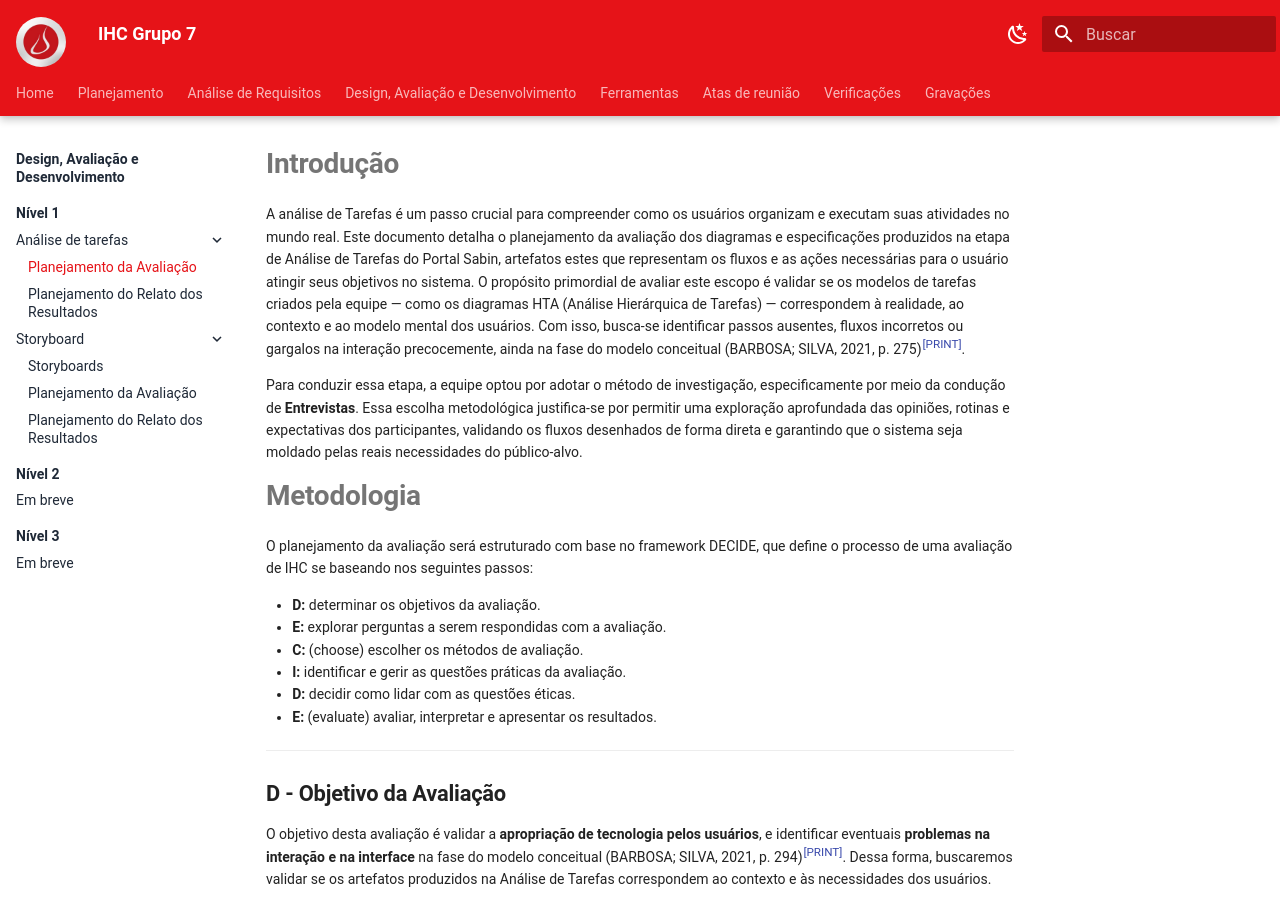
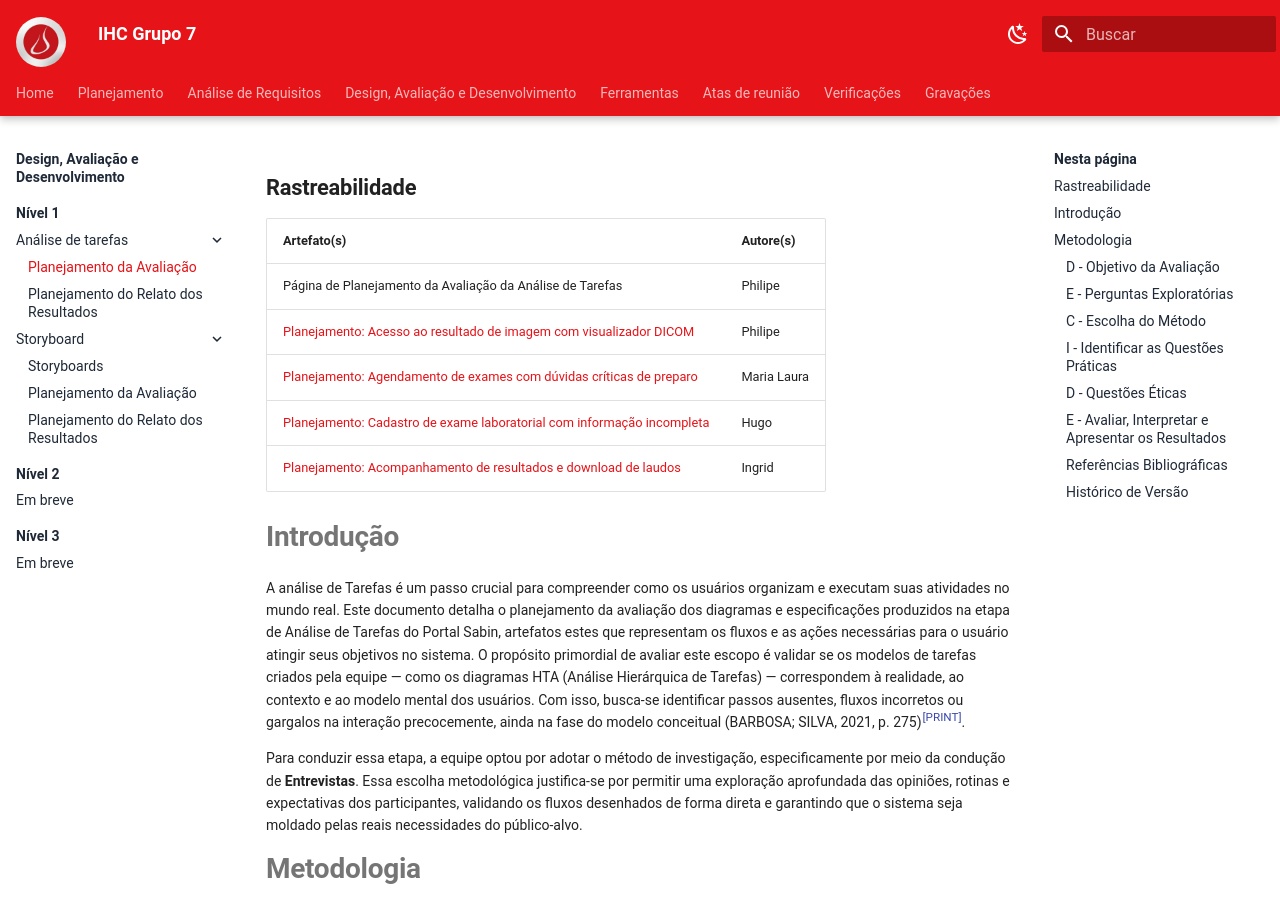
Before and after one commit to Interacao-Humano-Computador/2026.1-Grupo07, an MkDocs documentation site: the page built from docs/AvaliacaoDesenvolvimento/Nivel01/AnaliseDeTarefas/PlanejamentoAvaliacao.md, in a window 1280 px wide and 900 px high. Built offline with MkDocs 1.6.1 and Material for MkDocs 9.7.7, drawn with Linux system fonts in a browser that asks for light colours.

Commit message:
fix: ajustes das imagens da aba de design

```diff
--- a/docs/AvaliacaoDesenvolvimento/Nivel01/AnaliseDeTarefas/PlanejamentoAvaliacao.md
+++ b/docs/AvaliacaoDesenvolvimento/Nivel01/AnaliseDeTarefas/PlanejamentoAvaliacao.md
@@ -1,5 +1,14 @@
+## Rastreabilidade
+|Artefato(s) | Autore(s)|
+| --- | --- |
+| Página de Planejamento da Avaliação da Análise de Tarefas | Philipe |
+| [Planejamento: Acesso ao resultado de imagem com visualizador DICOM](PlanejamentosAvalGrupo/PlanejamentoPhilipe.md) | Philipe |
+| [Planejamento: Agendamento de exames com dúvidas críticas de preparo](PlanejamentosAvalGrupo/PlanajamentoMaria.md) | Maria Laura |
+| [Planejamento: Cadastro de exame laboratorial com informação incompleta](PlanejamentosAvalGrupo/PlanejamentoHugo.md) | Hugo |
+| [Planejamento: Acompanhamento de resultados e download de laudos](PlanejamentosAvalGrupo/PlanejamentoIngrid.md) | Ingrid |
+
 # Introdução
-A análise de Tarefas é um passo crucial para compreender como os usuários organizam e executam suas atividades no mundo real. Este documento detalha o planejamento da avaliação dos diagramas e especificações produzidos na etapa de Análise de Tarefas do Portal Sabin, artefatos estes que representam os fluxos e as ações necessárias para o usuário atingir seus objetivos no sistema. O propósito primordial de avaliar este escopo é validar se os modelos de tarefas criados pela equipe — como os diagramas HTA (Análise Hierárquica de Tarefas) — correspondem à realidade, ao contexto e ao modelo mental dos usuários. Com isso, busca-se identificar passos ausentes, fluxos incorretos ou gargalos na interação precocemente, ainda na fase do modelo conceitual <span class="hover-image">(BARBOSA; SILVA, 2021, p. 275)<sup class="Print">[PRINT]</sup><img class= "img" src="../../assets/PlanejamentoAnalise.png"> </span>.
+A análise de Tarefas é um passo crucial para compreender como os usuários organizam e executam suas atividades no mundo real. Este documento detalha o planejamento da avaliação dos diagramas e especificações produzidos na etapa de Análise de Tarefas do Portal Sabin, artefatos estes que representam os fluxos e as ações necessárias para o usuário atingir seus objetivos no sistema. O propósito primordial de avaliar este escopo é validar se os modelos de tarefas criados pela equipe — como os diagramas HTA (Análise Hierárquica de Tarefas) — correspondem à realidade, ao contexto e ao modelo mental dos usuários. Com isso, busca-se identificar passos ausentes, fluxos incorretos ou gargalos na interação precocemente, ainda na fase do modelo conceitual <span class="hover-image">(BARBOSA; SILVA, 2021, p. 275)<sup class="Print">[PRINT]</sup><img class= "img" src="../../../../assets/PlanejamentoAnalise.png"> </span>.
 
  Para conduzir essa etapa, a equipe optou por adotar o método de investigação, especificamente por meio da condução de **Entrevistas**. Essa escolha metodológica justifica-se por permitir uma exploração aprofundada das opiniões, rotinas e expectativas dos participantes, validando os fluxos desenhados de forma direta e garantindo que o sistema seja moldado pelas reais necessidades do público-alvo.
 
@@ -18,21 +27,21 @@ O planejamento da avaliação será estruturado com base no framework DECIDE, qu
 
 ## D - Objetivo da Avaliação
 
-O objetivo desta avaliação é validar a **apropriação de tecnologia pelos usuários**, e identificar eventuais **problemas na interação e na interface** na fase do modelo conceitual <span class="hover-image">(BARBOSA; SILVA, 2021, p. 294)<sup class="Print">[PRINT]</sup><img class= "img" src="../../assets/DECIDE-D1.png"> </span>. Dessa forma, buscaremos validar se os artefatos produzidos na Análise de Tarefas correspondem ao contexto e às necessidades dos usuários.
+O objetivo desta avaliação é validar a **apropriação de tecnologia pelos usuários**, e identificar eventuais **problemas na interação e na interface** na fase do modelo conceitual <span class="hover-image">(BARBOSA; SILVA, 2021, p. 294)<sup class="Print">[PRINT]</sup><img class= "img" src="../../../../assets/DECIDE-D1.png"> </span>. Dessa forma, buscaremos validar se os artefatos produzidos na Análise de Tarefas correspondem ao contexto e às necessidades dos usuários.
 
 ## E - Perguntas Exploratórias
 
-Essas perguntas são responsáveis por operacionalizar a investigação e o julgamento de valor a serem realizados <span class="hover-image">(BARBOSA; SILVA, 2021, p. 294)<sup class="Print">[PRINT]</sup><img class= "img" src="../../assets/DECIDE-E.png"> </span>. Elas devem considerar o perfil dos usuários-alvo e suas atividades.
+Essas perguntas são responsáveis por operacionalizar a investigação e o julgamento de valor a serem realizados <span class="hover-image">(BARBOSA; SILVA, 2021, p. 294)<sup class="Print">[PRINT]</sup><img class= "img" src="../../../../assets/DECIDE-E.png"> </span>. Elas devem considerar o perfil dos usuários-alvo e suas atividades.
 
 ## C - Escolha do Método
 
-Para atestar se a Análise de Tarefas reflete a realidade do usuário, nossa equipe optou pela técnica de **Entrevista**<span class="hover-image">(BARBOSA; SILVA, 2021, p. 294)<sup class="Print">[PRINT]</sup><img class= "img" src="../../assets/DECIDE-C.png"> </span>. Esse método investigativo servirá como ferramenta de validação com o entrevistado, permitindo capturar suas expectativas, opiniões e padrões de comportamento. Com esse formato, asseguramos que a validação do artefato seja guiada por evidências reais do usuário.
+Para atestar se a Análise de Tarefas reflete a realidade do usuário, nossa equipe optou pela técnica de **Entrevista**<span class="hover-image">(BARBOSA; SILVA, 2021, p. 294)<sup class="Print">[PRINT]</sup><img class= "img" src="../../../../assets/DECIDE-C.png"> </span>. Esse método investigativo servirá como ferramenta de validação com o entrevistado, permitindo capturar suas expectativas, opiniões e padrões de comportamento. Com esse formato, asseguramos que a validação do artefato seja guiada por evidências reais do usuário.
 
 ---
 
 ## I - Identificar as Questões Práticas
 
-Nesta etapa do framework DECIDE, são definidos os procedimentos organizacionais e os recursos necessários para a execução da avaliação <span class="hover-image">(BARBOSA; SILVA, 2021, p. 294)<sup class="Print">[PRINT]</sup><img class= "img" src="../../assets/DECIDE-I.png"> </span>. Para esta etapa, os participantes serão selecionados com base nas características descritas no [Perfil de Usuário](../../docs/requisitos/perfilDeUsuario.md) elaboradas para o projeto.
+Nesta etapa do framework DECIDE, são definidos os procedimentos organizacionais e os recursos necessários para a execução da avaliação <span class="hover-image">(BARBOSA; SILVA, 2021, p. 294)<sup class="Print">[PRINT]</sup><img class= "img" src="../../../../assets/DECIDE-I.png"> </span>. Para esta etapa, os participantes serão selecionados com base nas características descritas no [Perfil de Usuário](../../../requisitos/perfilDeUsuario.md) elaboradas para o projeto.
 
 As entrevistas serão realizadas na modalidade **presencial**. Serão utilizados os artefatos da Análise de Tarefas (impressos ou exibidos em um Notebook/Tablet), papel e caneta para anotações, além de equipamento de vídeo. Durante as sessões, a equipe poderá assumir as seguintes responsabilidades funcionais:
 
@@ -63,11 +72,11 @@ Os planejamento das avaliações das análises das tarefas estão abaixo:
 
 ## D - Questões Éticas
 
-Antes da realização das atividades, os participantes deverão concordar com o [Termo de Consentimento](../../requisitos/Aspectoseticos.md) elaborado na seção de Aspectos Éticos. Asseguramos formalmente que **os participantes da avaliação serão respeitados e não podem ser prejudicados direta ou indiretamente, nem durante os experimentos, nem após a divulgação dos resultados da avaliação** <span class="hover-image">(BARBOSA; SILVA, 2021, p. 294)<sup class="Print">[PRINT]</sup><img class= "img" src="../../assets/DECIDE-D2.png"> </span>. Todo o procedimento preservará o anonimato e a privacidade dos dados coletados.
+Antes da realização das atividades, os participantes deverão concordar com o [Termo de Consentimento](../../../requisitos/Aspectoseticos.md) elaborado na seção de Aspectos Éticos. Asseguramos formalmente que **os participantes da avaliação serão respeitados e não podem ser prejudicados direta ou indiretamente, nem durante os experimentos, nem após a divulgação dos resultados da avaliação** <span class="hover-image">(BARBOSA; SILVA, 2021, p. 294)<sup class="Print">[PRINT]</sup><img class= "img" src="../../../../assets/DECIDE-D2.png"> </span>. Todo o procedimento preservará o anonimato e a privacidade dos dados coletados.
 
 ## E - Avaliar, Interpretar e Apresentar os Resultados
 
-Após a coleta, os dados serão interpretados para identificar quebras de expectativa, falhas de usabilidade e dificuldades de interação <span class="hover-image">(BARBOSA; SILVA, 2021, p. 294)<sup class="Print">[PRINT]</sup><img class= "img" src="../../assets/DECIDE-E2.png"> </span>.
+Após a coleta, os dados serão interpretados para identificar quebras de expectativa, falhas de usabilidade e dificuldades de interação <span class="hover-image">(BARBOSA; SILVA, 2021, p. 294)<sup class="Print">[PRINT]</sup><img class= "img" src="../../../../assets/DECIDE-E2.png"> </span>.
 
 Para garantir a padronização, a **estrutura do relatório do resultado da avaliação** deverá conter:
 1. Os objetivos da avaliação;
```
Also changed, not shown: docs/AvaliacaoDesenvolvimento/Nivel01/Storyboard/PlanejamentoDaAvaliacao.md (+6 -1 lines), docs/AvaliacaoeDesenvolvimento/AnaliseDeTarefas/PlanejamentosDaAvaliacaoDoGrupo/PlanejamentoIngrid.md (added, +99 -0 lines).
